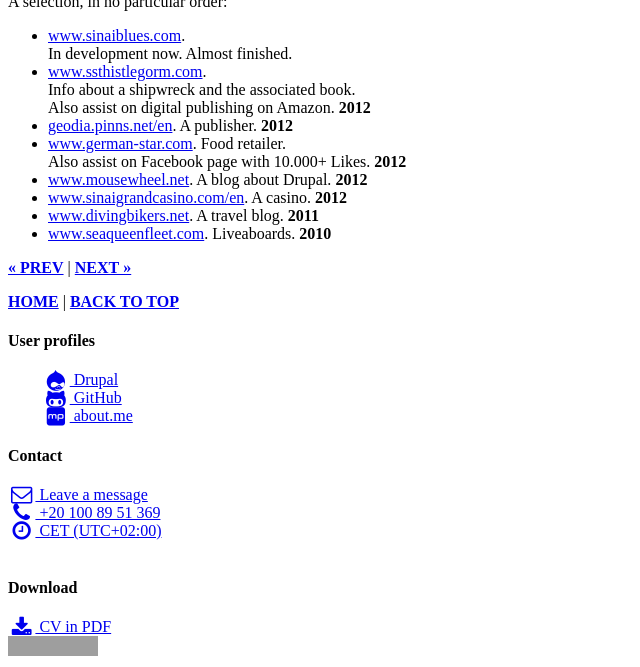
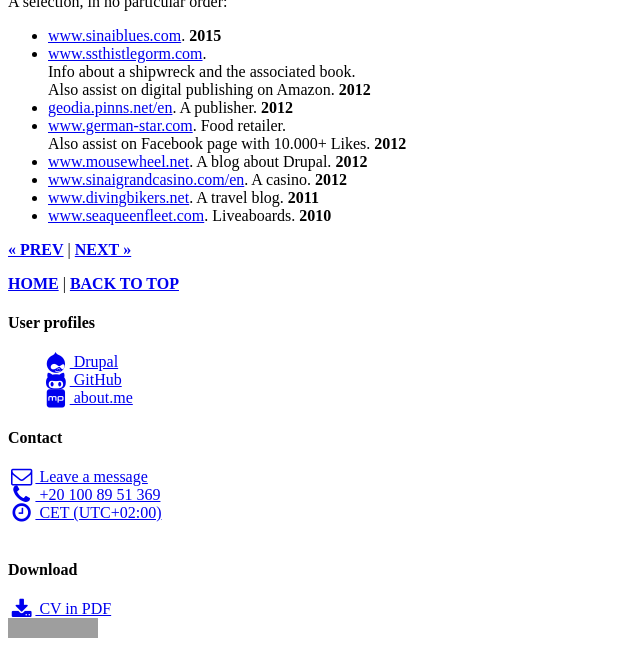
Before and after one commit to lolandese/lolandese.github.com, a Jekyll site: the page built from work.md, in a window 1280 px wide and 900 px high, scrolled down 1688 px, cut to the strip 233-900 px from the top of the window. Shown: the whole strip, without its empty margins (0-640 px from the left). Built offline with Jekyll 4.4.1, drawn with Linux system fonts in a browser that asks for light colours; nearby versions of some CDN libraries; comment, search, counter and statistics services are not loaded; grey boxes are pictures that could not be loaded.

Commit message:
Updated page.

```diff
--- a/work.md
+++ b/work.md
@@ -61,8 +61,7 @@ Included was a data migration from SQL databases from a former custom PHP applic
 margin-right: 15px;"></a><a href="http://www.sinaigrandcasino.com/en"><img src="http://onsavvy.com/sites/drupal.onsavvy.com/files/imagecache/300x225/853/casino-notebook.png" style="width: 280px;"></a></div>
 A selection, in no particular order:
 
-- [www.sinaiblues.com](http://sinaiblues.sharmweb.net/).
-In development now. Almost finished.
+- [www.sinaiblues.com](http://www.sinaiblues.com/). **2015**
 - [www.ssthistlegorm.com](http://www.ssthistlegorm.com/).
 Info about a shipwreck and the associated book.
 Also assist on digital publishing on Amazon. **2012**
```
